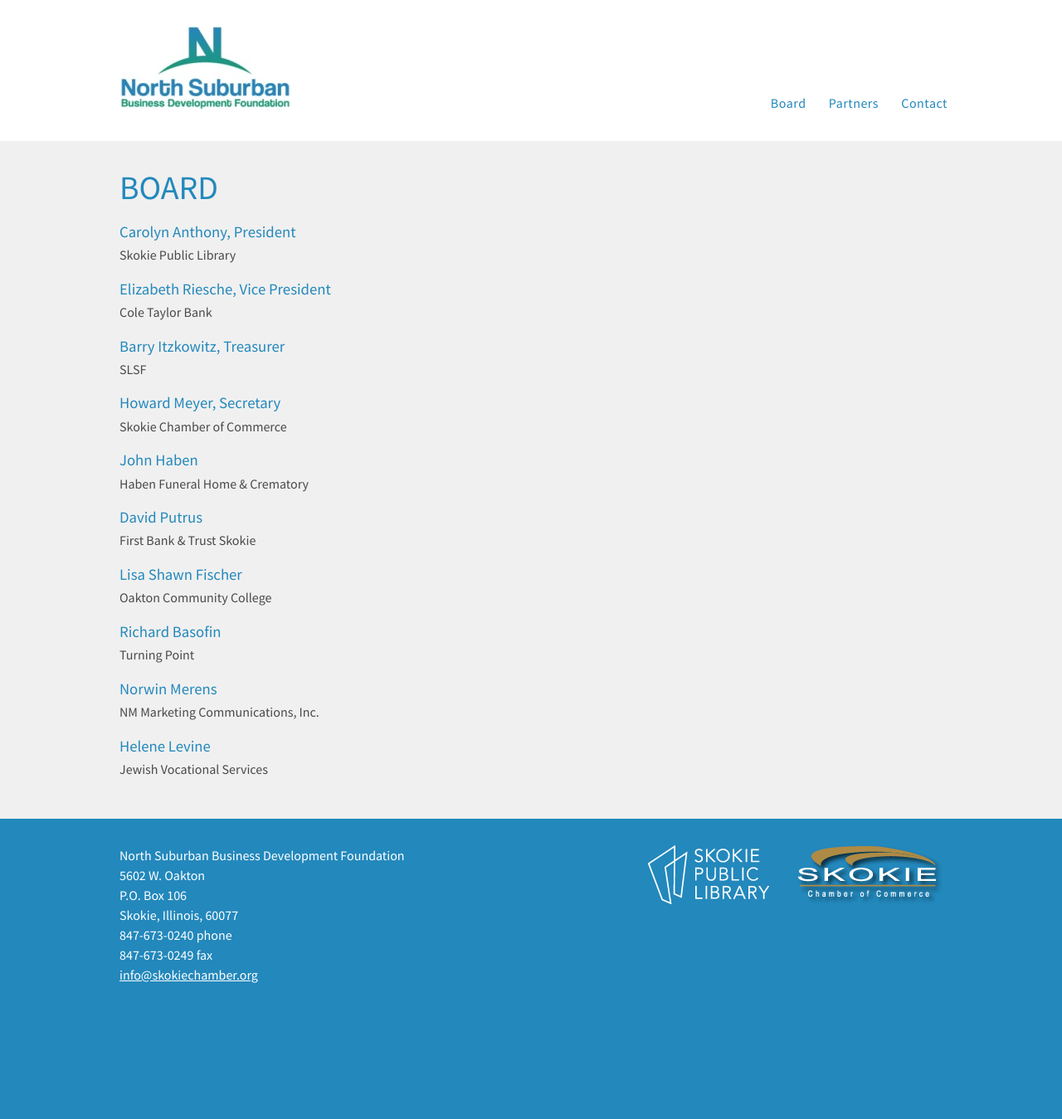
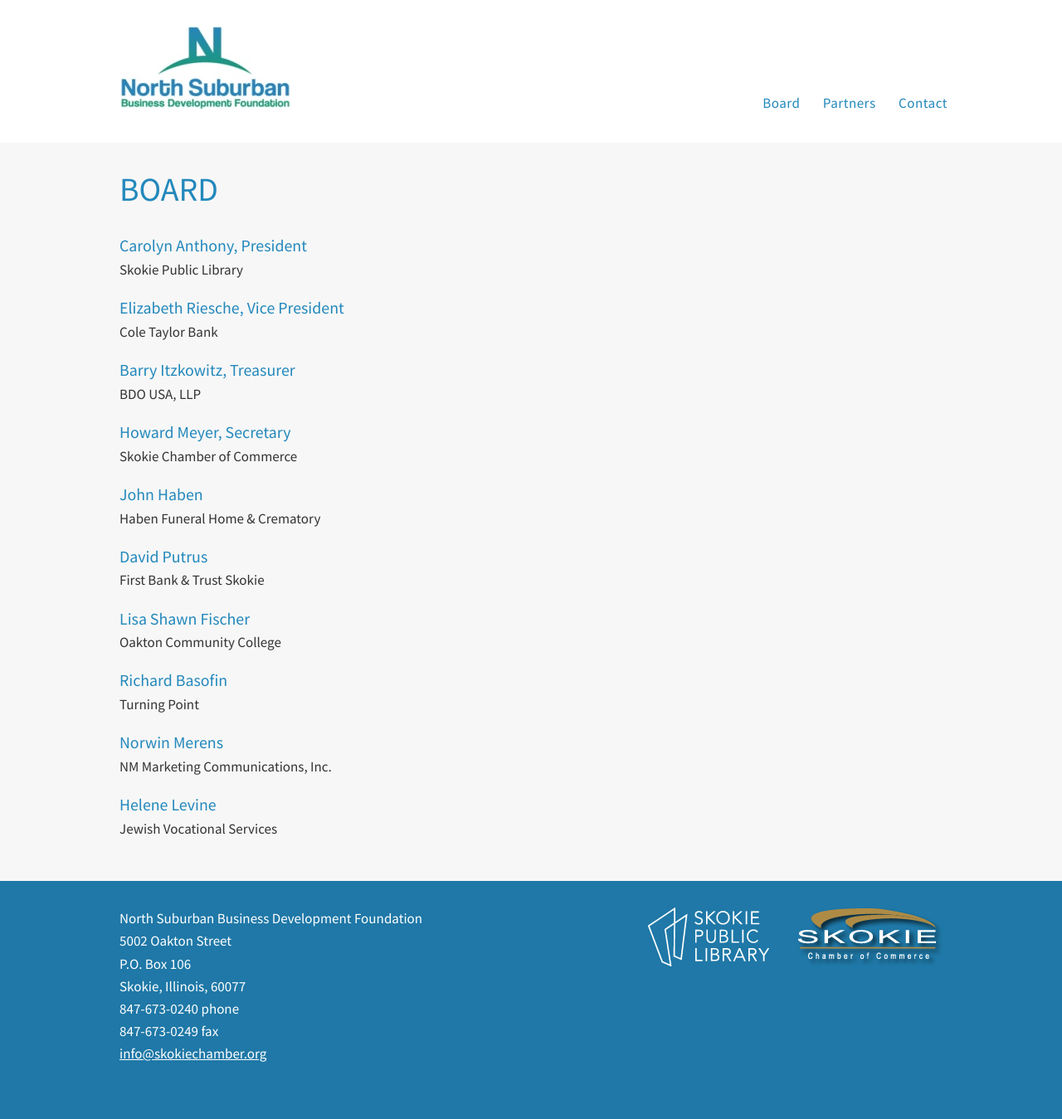
Before and after one commit to skokielibrary/nsbdf.org, a Jekyll site: the page built from board/index.markdown, in a window 1280 px wide. Shown: the whole page at 83% size. Built offline with Jekyll 4.4.1, drawn with Linux system fonts in a browser that asks for light colours; before the commit the page ends 1251 px from its top, so only the background shows below that.

Commit message:
made a few corrections and color changes

```diff
--- a/_includes/address.html
+++ b/_includes/address.html
@@ -3,7 +3,7 @@
     <div class="org fn">
       <div class="organization-name">North Suburban Business Development Foundation</div>
     </div>
-    <div class="street-address">5602 W. Oakton <br> P.O. Box 106</div>
+    <div class="street-address">5002 Oakton Street <br> P.O. Box 106</div>
     <span class="locality">Skokie</span>, <span class="region">Illinois</span>, <span class="postal-code">60077</span>
   </div>
   <div class="tel">847-673-0240 phone</div>
--- a/_layouts/base.html
+++ b/_layouts/base.html
@@ -5,6 +5,7 @@
   <meta http-equiv="X-UA-Compatible" content="IE=edge">
   <meta name="viewport" content="width=device-width, initial-scale=1">
   <title>{% if page.title %}{{ page.title }} | {% endif %}{{ site.title }}</title>
+  <meta name="description" content="The North Suburban Business Development Foundation provides diverse opportunities and resources to the local community to spawn and nurture economic development and expansion">
   <link rel="apple-touch-icon" sizes="57x57" href="/apple-touch-icon-57x57.png">
   <link rel="apple-touch-icon" sizes="60x60" href="/apple-touch-icon-60x60.png">
   <link rel="apple-touch-icon" sizes="72x72" href="/apple-touch-icon-72x72.png">
--- a/assets/css/styles.scss
+++ b/assets/css/styles.scss
@@ -1,9 +1,9 @@
 ---
 ---
 $gray: #ccc;
-$light-gray: #f0f0f0;
+$light-gray: #f7f7f7;
 $white: #fff;
-$black: #4A4A4A;
+$black: #333;
 $green: #1E9586;
 $blue: #2388BC;
 
@@ -14,8 +14,8 @@ $blue: #2388BC;
 body{
   margin: 0;
   padding: 0 0 2rem 0;
-  background-color: $blue;
-  font: 400 16px/1.5 'Source Sans Pro', sans-serif;
+  background-color: darken($blue, 5%);
+  font: 400 17px/1.6 'Source Sans Pro', sans-serif;
   color: $black;
 }
 
@@ -107,6 +107,7 @@ main{
 
     h1:first-child{
       margin-top: 0;
+      margin-bottom: 2rem;
       font-size: 2.5rem;
       text-transform: uppercase;
     }
--- a/board/index.markdown
+++ b/board/index.markdown
@@ -10,7 +10,7 @@ Skokie Public Library
 Cole Taylor Bank
 
 ### Barry Itzkowitz, Treasurer
-SLSF
+BDO USA, LLP
 
 ### Howard Meyer, Secretary
 Skokie Chamber of Commerce
```
